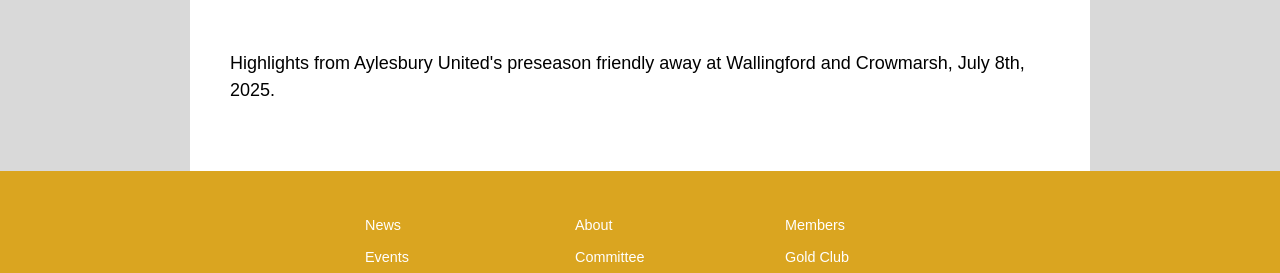
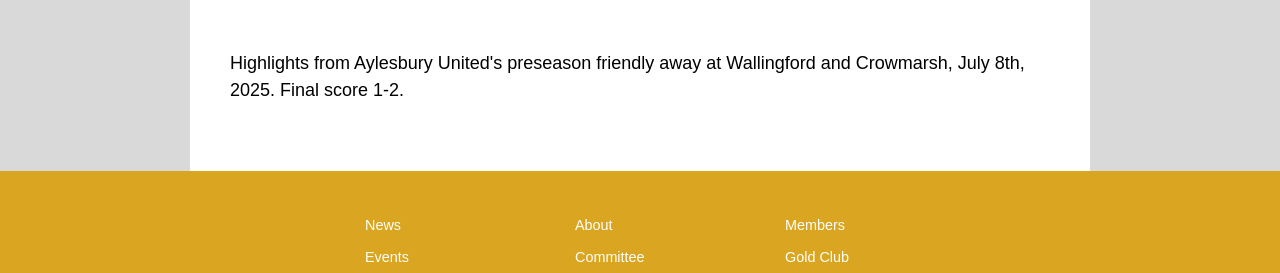
Before and after one commit to RobDWaller/21ducks.github.io, a Jekyll site: the page built from _videos/2025-08-04-aylesbury-united-wallingford-crowmarsh.md, in a window 1280 px wide and 1177 px high. Shown: the part 602-875 px from the top of the window. Built offline with Jekyll 4.4.1, drawn with Linux system fonts in a browser that asks for light colours; comment, search, counter and statistics services are not loaded.

Commit message:
Added final score details to wallingford video.

```diff
--- a/_videos/2025-08-04-aylesbury-united-wallingford-crowmarsh.md
+++ b/_videos/2025-08-04-aylesbury-united-wallingford-crowmarsh.md
@@ -2,7 +2,7 @@
 layout: video
 title: "Wallingford & Crowmarsh v Aylesbury United, Preseason Friendly Highlights"
 published: true
-description: "Highlights from Aylesbury United's preseason friendly away at Wallingford and Crowmarsh, July 8th, 2025."
+description: "Highlights from Aylesbury United's preseason friendly away at Wallingford and Crowmarsh, July 8th, 2025. Final score 1-2."
 tags: [match, highlights, preseason, aylesbury_united, wallingford_crowmarsh]
 ---
 <iframe width="560" height="315" src="https://www.youtube.com/embed/kd0wbYZIF3w?si=_At6tBhH2ZsnbmFN" title="YouTube video player" frameborder="0" allow="accelerometer; autoplay; clipboard-write; encrypted-media; gyroscope; picture-in-picture; web-share" referrerpolicy="strict-origin-when-cross-origin" allowfullscreen></iframe>
```
